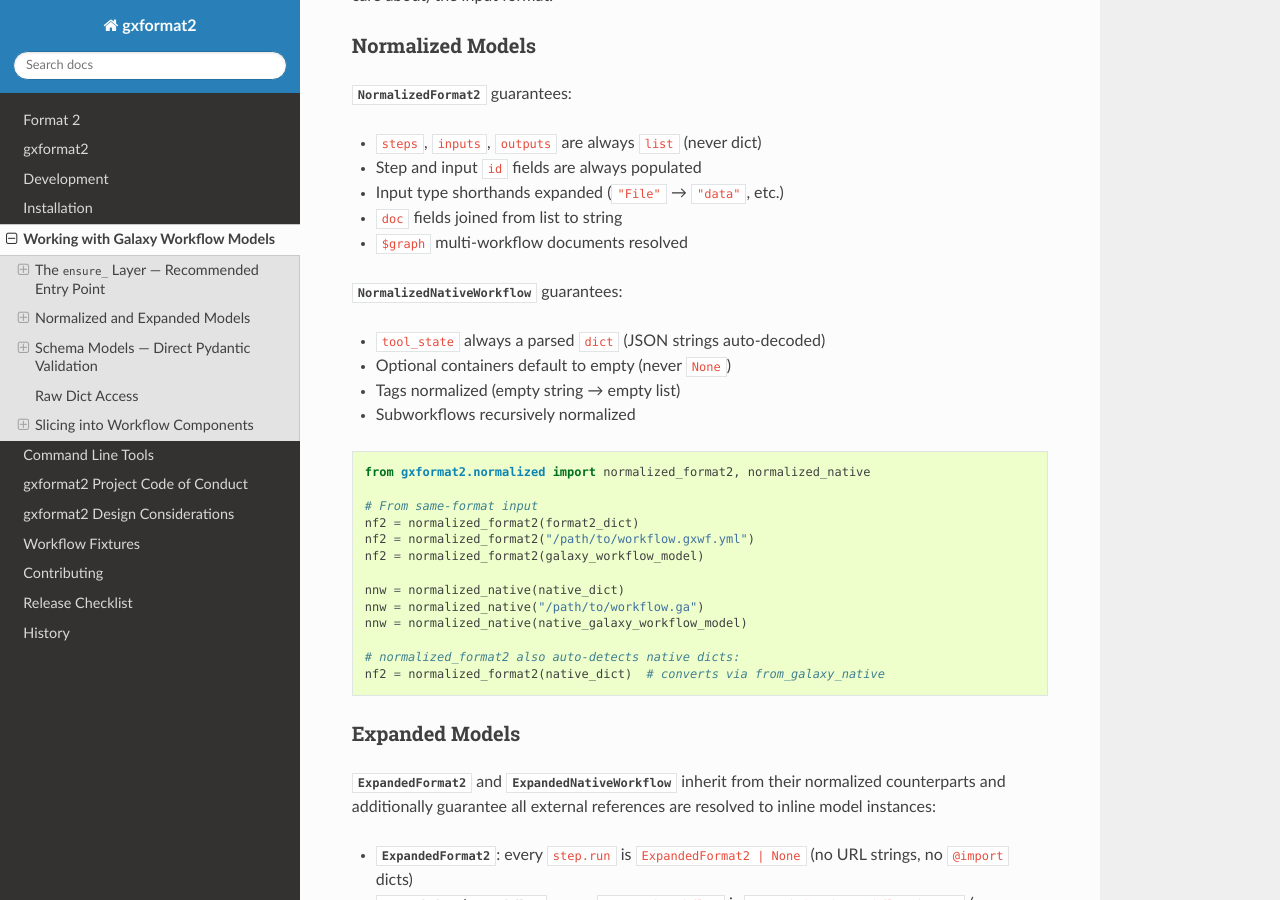
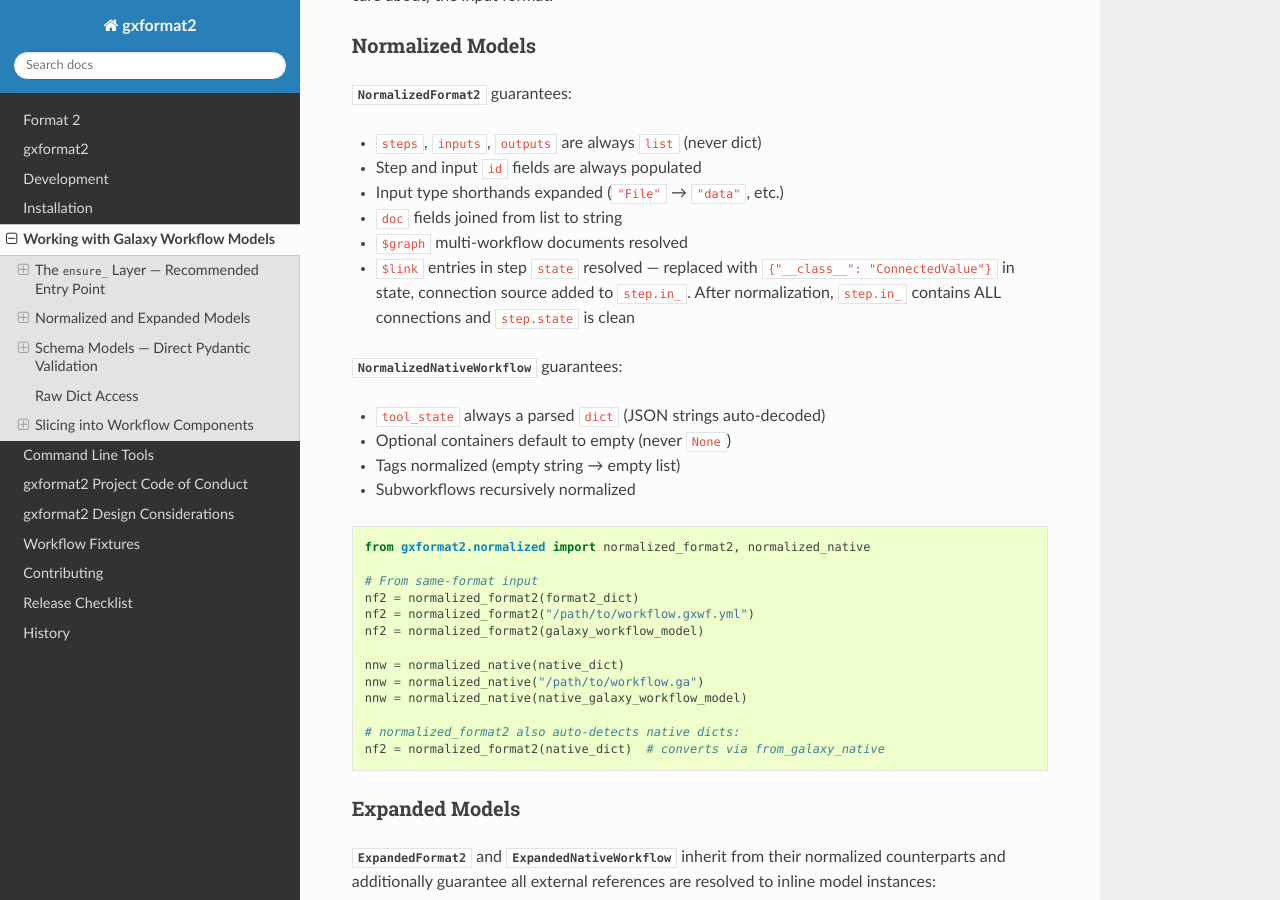
Before and after one commit to galaxyproject/gxformat2, a Sphinx documentation site: the page built from docs/usage.md, in a window 1280 px wide and 900 px high, scrolled down 4976 px. Built offline with Sphinx 7.4.7 and the Read the Docs theme 3.1.0, drawn with Linux system fonts in a browser that asks for light colours.

Commit message:
Document $link normalization in usage guide
Co-Authored-By: Claude Opus 4.6 (1M context) <noreply@anthropic.com>

```diff
--- a/docs/usage.md
+++ b/docs/usage.md
@@ -274,6 +274,10 @@ input — {py:func}`~gxformat2.to_format2.to_format2` expects native input,
 - Input type shorthands expanded (`"File"` → `"data"`, etc.)
 - `doc` fields joined from list to string
 - `$graph` multi-workflow documents resolved
+- `$link` entries in step `state` resolved — replaced with
+  `{"__class__": "ConnectedValue"}` in state, connection source
+  added to `step.in_`. After normalization, `step.in_` contains
+  ALL connections and `step.state` is clean
 
 {py:class}`~gxformat2.normalized.NormalizedNativeWorkflow` guarantees:
 - `tool_state` always a parsed `dict` (JSON strings auto-decoded)
```
